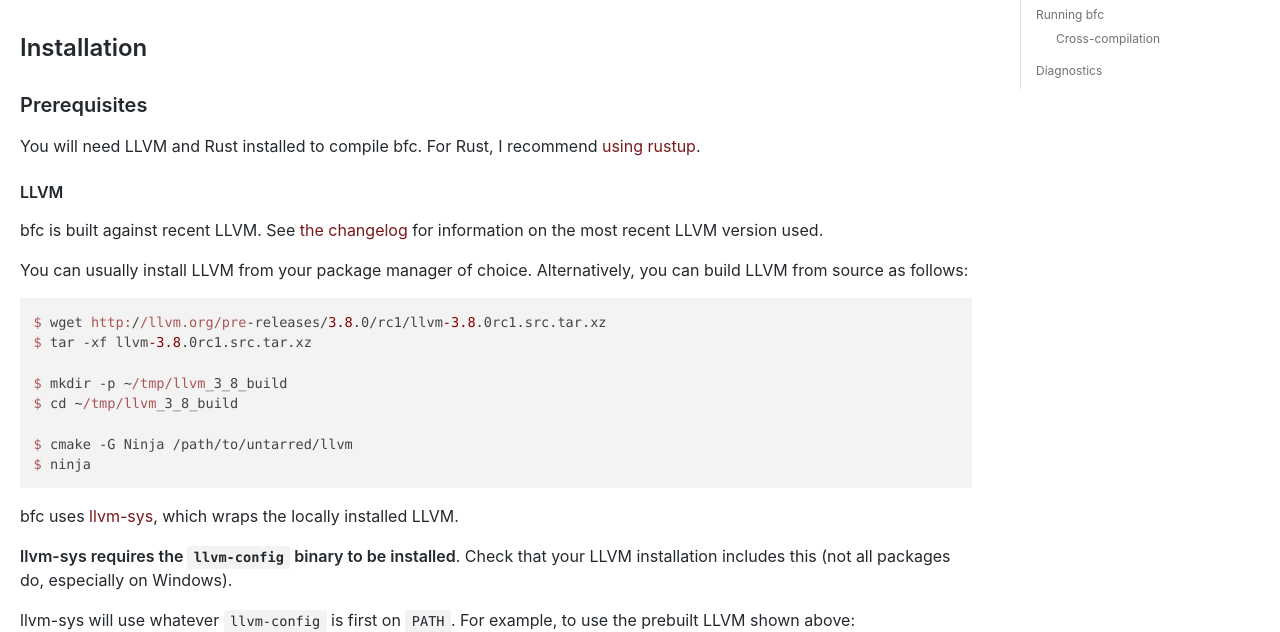
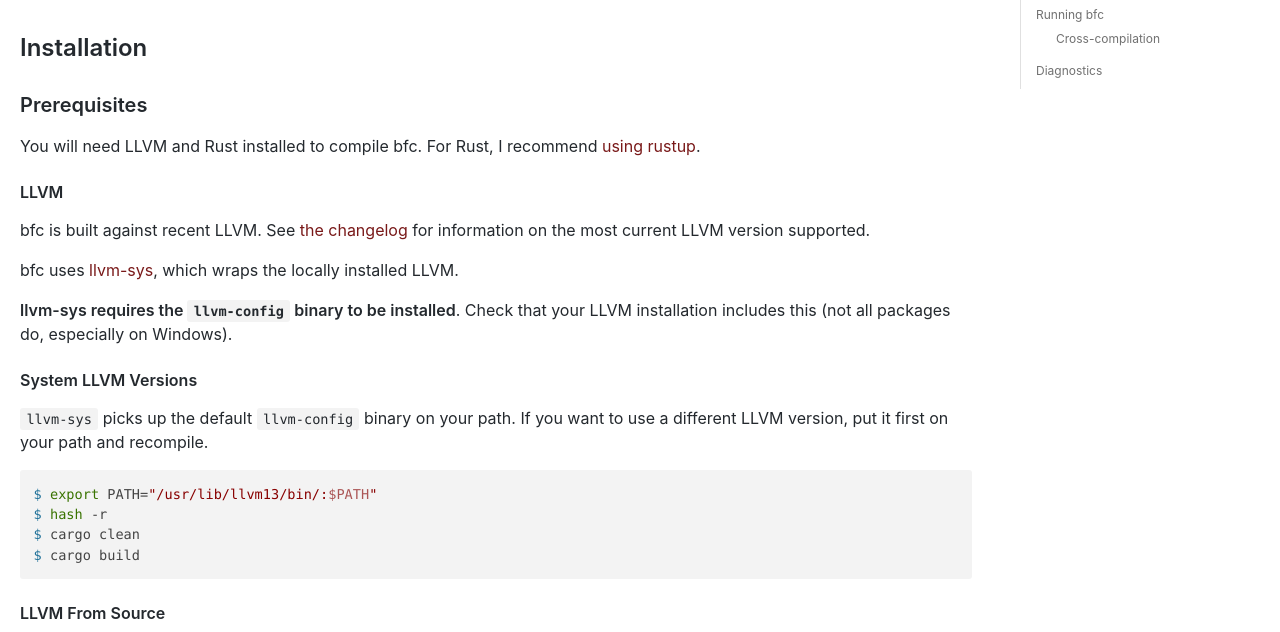
Before and after one commit to Wilfred/bfc, a plain HTML site: page docs/getting-started.html in a window 1280 px wide. Shown: the part 173-805 px from the top of the page. Drawn offline with nearby package versions, Linux system fonts and the light colour scheme.

Commit message:
Deploying to gh-pages from @ Wilfred/bfc@2329f0eadbf3d885cb4415bed6a79981e9bf819e 🚀

```diff
--- a/docs/getting-started.html
+++ b/docs/getting-started.html
@@ -5,7 +5,22 @@
 recommend <a href="https://rustup.rs/">using rustup</a>.</p>
 <h4><a class="anchor" aria-hidden="true" id="llvm"></a><a href="#llvm" aria-hidden="true" class="hash-link"><svg class="hash-link-icon" aria-hidden="true" height="16" version="1.1" viewBox="0 0 16 16" width="16"><path fill-rule="evenodd" d="M4 9h1v1H4c-1.5 0-3-1.69-3-3.5S2.55 3 4 3h4c1.45 0 3 1.69 3 3.5 0 1.41-.91 2.72-2 3.25V8.59c.58-.45 1-1.27 1-2.09C10 5.22 8.98 4 8 4H4c-.98 0-2 1.22-2 2.5S3 9 4 9zm9-3h-1v1h1c1 0 2 1.22 2 2.5S13.98 12 13 12H9c-.98 0-2-1.22-2-2.5 0-.83.42-1.64 1-2.09V6.25c-1.09.53-2 1.84-2 3.25C6 11.31 7.55 13 9 13h4c1.45 0 3-1.69 3-3.5S14.5 6 13 6z"></path></svg></a>LLVM</h4>
 <p>bfc is built against recent LLVM. See <a href="/docs/changelog">the changelog</a>
-for information on the most recent LLVM version used.</p>
+for information on the most current LLVM version supported.</p>
+<p>bfc uses <a href="https://crates.io/crates/llvm-sys">llvm-sys</a>, which wraps
+the locally installed LLVM.</p>
+<p><strong>llvm-sys requires the <code>llvm-config</code> binary to be installed</strong>. Check
+that your LLVM installation includes this (not all packages do,
+especially on Windows).</p>
+<h4><a class="anchor" aria-hidden="true" id="system-llvm-versions"></a><a href="#system-llvm-versions" aria-hidden="true" class="hash-link"><svg class="hash-link-icon" aria-hidden="true" height="16" version="1.1" viewBox="0 0 16 16" width="16"><path fill-rule="evenodd" d="M4 9h1v1H4c-1.5 0-3-1.69-3-3.5S2.55 3 4 3h4c1.45 0 3 1.69 3 3.5 0 1.41-.91 2.72-2 3.25V8.59c.58-.45 1-1.27 1-2.09C10 5.22 8.98 4 8 4H4c-.98 0-2 1.22-2 2.5S3 9 4 9zm9-3h-1v1h1c1 0 2 1.22 2 2.5S13.98 12 13 12H9c-.98 0-2-1.22-2-2.5 0-.83.42-1.64 1-2.09V6.25c-1.09.53-2 1.84-2 3.25C6 11.31 7.55 13 9 13h4c1.45 0 3-1.69 3-3.5S14.5 6 13 6z"></path></svg></a>System LLVM Versions</h4>
+<p><code>llvm-sys</code> picks up the default <code>llvm-config</code> binary on your path. If
+you want to use a different LLVM version, put it first on your path
+and recompile.</p>
+<pre><code class="hljs"><span class="hljs-meta">$</span><span class="bash"> <span class="hljs-built_in">export</span> PATH=<span class="hljs-string">"/usr/lib/llvm13/bin/:<span class="hljs-variable">$PATH</span>"</span></span>
+<span class="hljs-meta">$</span><span class="bash"> <span class="hljs-built_in">hash</span> -r</span>
+<span class="hljs-meta">$</span><span class="bash"> cargo clean</span>
+<span class="hljs-meta">$</span><span class="bash"> cargo build</span>
+</code></pre>
+<h4><a class="anchor" aria-hidden="true" id="llvm-from-source"></a><a href="#llvm-from-source" aria-hidden="true" class="hash-link"><svg class="hash-link-icon" aria-hidden="true" height="16" version="1.1" viewBox="0 0 16 16" width="16"><path fill-rule="evenodd" d="M4 9h1v1H4c-1.5 0-3-1.69-3-3.5S2.55 3 4 3h4c1.45 0 3 1.69 3 3.5 0 1.41-.91 2.72-2 3.25V8.59c.58-.45 1-1.27 1-2.09C10 5.22 8.98 4 8 4H4c-.98 0-2 1.22-2 2.5S3 9 4 9zm9-3h-1v1h1c1 0 2 1.22 2 2.5S13.98 12 13 12H9c-.98 0-2-1.22-2-2.5 0-.83.42-1.64 1-2.09V6.25c-1.09.53-2 1.84-2 3.25C6 11.31 7.55 13 9 13h4c1.45 0 3-1.69 3-3.5S14.5 6 13 6z"></path></svg></a>LLVM From Source</h4>
 <p>You can usually install LLVM from your package manager of
 choice. Alternatively, you can build LLVM from source as follows:</p>
 <pre><code class="hljs"><span class="hljs-variable">$ </span>wget <span class="hljs-symbol">http:</span>/<span class="hljs-regexp">/llvm.org/pre</span>-releases/<span class="hljs-number">3.8</span>.0/rc1/llvm<span class="hljs-number">-3.8</span>.0rc1.src.tar.xz
@@ -17,11 +32,6 @@
 <span class="hljs-variable">$ </span>cmake -G Ninja /path/to/untarred/llvm
 <span class="hljs-variable">$ </span>ninja
 </code></pre>
-<p>bfc uses <a href="https://crates.io/crates/llvm-sys">llvm-sys</a>, which wraps
-the locally installed LLVM.</p>
-<p><strong>llvm-sys requires the <code>llvm-config</code> binary to be installed</strong>. Check
-that your LLVM installation includes this (not all packages do,
-especially on Windows).</p>
 <p>llvm-sys will use whatever <code>llvm-config</code> is first on <code>PATH</code>. For
 example, to use the prebuilt LLVM shown above:</p>
 <pre><code class="hljs">$ <span class="hljs-builtin-name">export</span> <span class="hljs-attribute">PATH</span>=~/tmp/llvm_3_8_build:$PATH
```
Also changed, not shown: docs/getting-started/index.html (+16 -6 lines).
